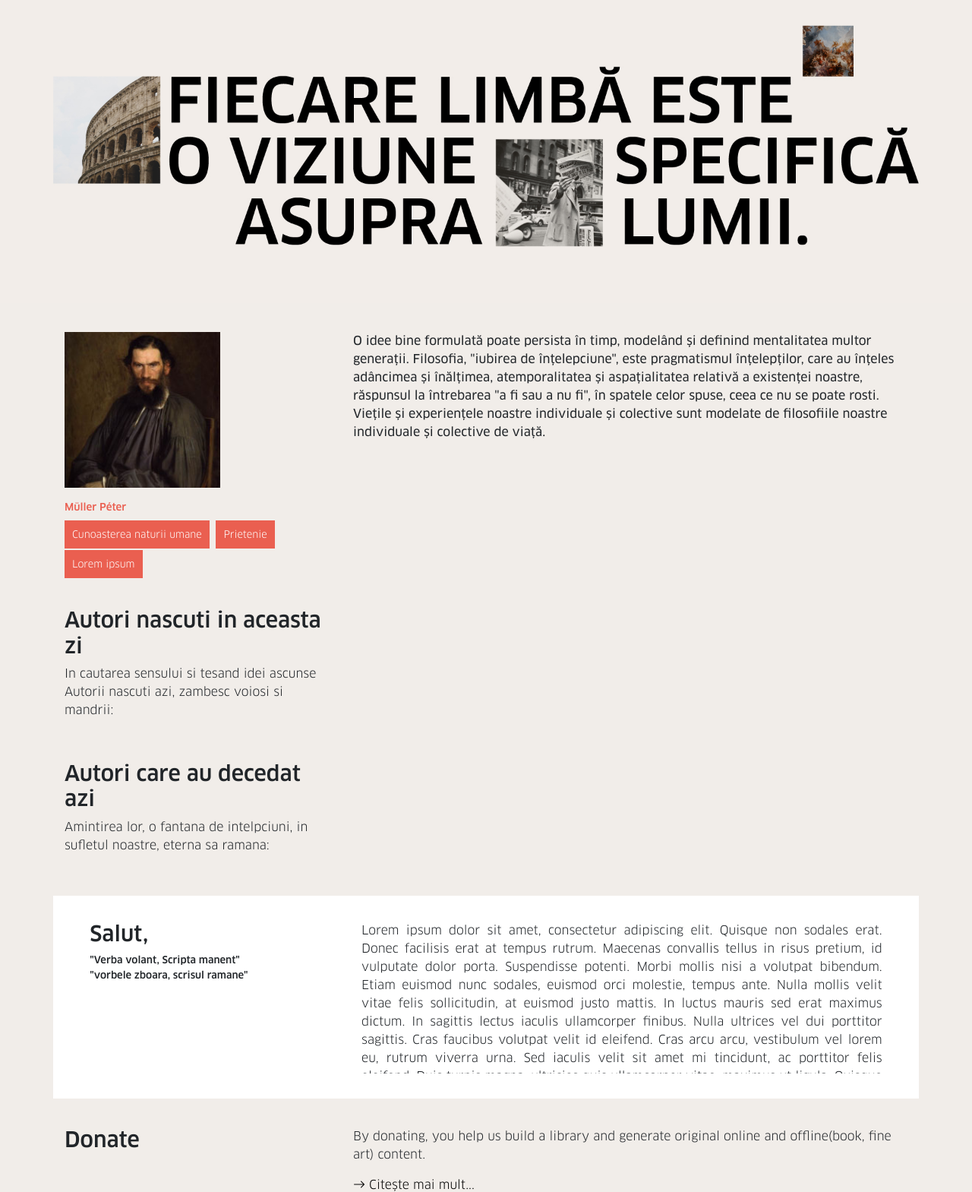
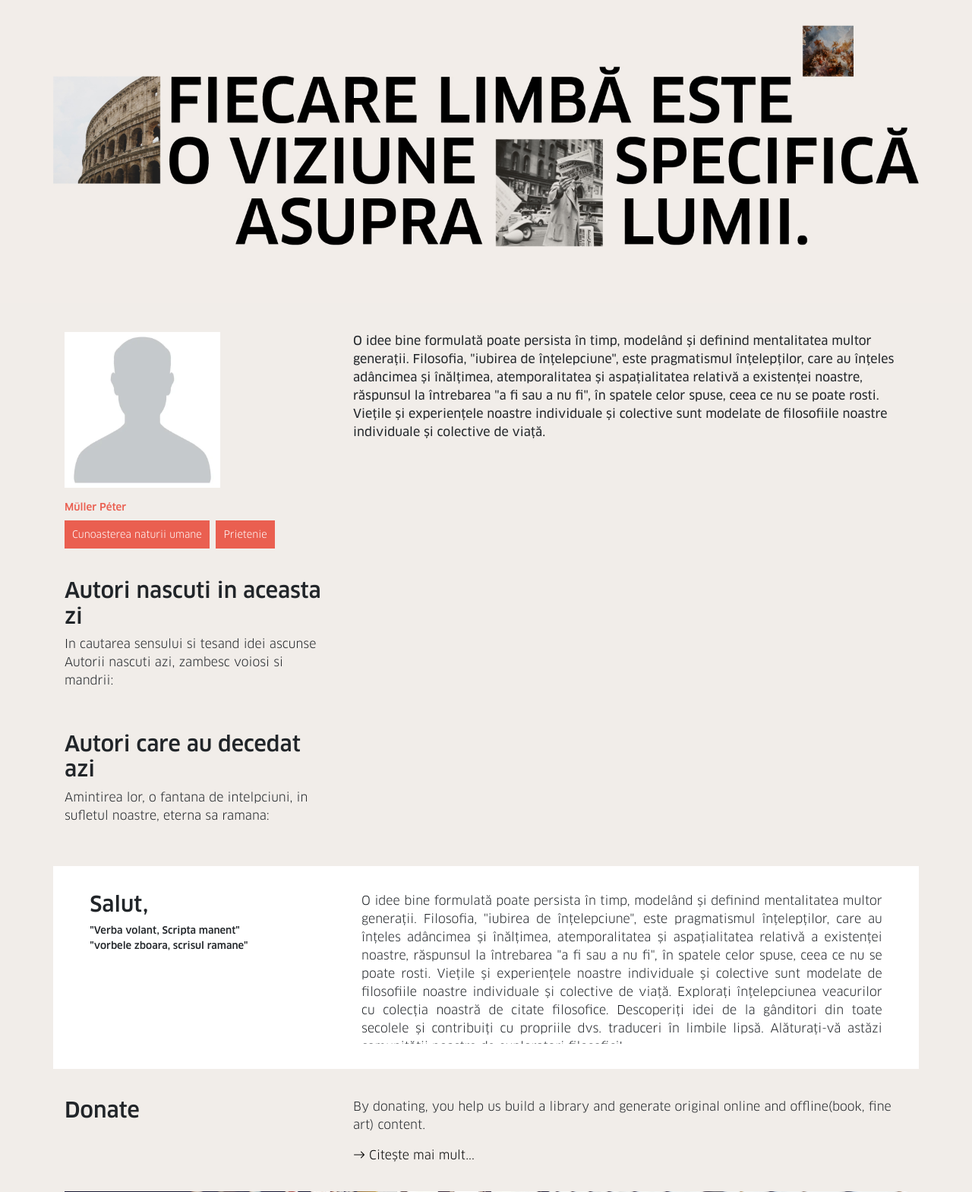
Before and after one commit to mihnea112/banaterra, a PHP site: page / in a window 1280 px wide. Shown: the part 174-1743 px from the top of the page at 76% size. Run offline with PHP 8.4, Linux system fonts and the light colour scheme; a user stored in the database is signed in; data comes from the database, SQL or seed files in the repository.

Commit message:
Bug Fixes - default image added

```diff
--- a/auth.php
+++ b/auth.php
@@ -176,11 +176,12 @@
 								if($row2["active"]==1){
 								echo '<div class="row">
 								<div class="col-md-4 icons">
+								<!-- RELEASE 2
 									<i class="bi bi-share"></i>
 
 									<i class="bi bi-heart"></i>
 
-									<i class="bi bi-music-note-beamed"></i>
+									<i class="bi bi-music-note-beamed"></i> -->
 
 									<button class="btn" onclick="location.href='."'editQuotes.php?type=edit&id=".$row2["id"]."'".'"><i class="bi bi-pencil-square"></i> Edit </button>
 								</div>
--- a/index.php
+++ b/index.php
@@ -127,7 +127,7 @@
 						<div class="attributes">
 							<span class="tag">Cunoasterea naturii umane</span>
 							<span class="tag">Prietenie</span>
-							<span class="tag">Lorem ipsum</span>
+							<!-- <span class="tag">Lorem ipsum</span> -->
 						</div>
 					</div>
 					<div class="col-md-8">
@@ -210,18 +210,10 @@
 					</div>
 					<div class="col-md-8">
 						<div class="scroll">
-							Lorem ipsum dolor sit amet, consectetur adipiscing elit. Quisque non sodales erat. Donec facilisis erat at
-							tempus rutrum. Maecenas convallis tellus in risus pretium, id vulputate dolor porta. Suspendisse potenti.
-							Morbi mollis nisi a volutpat bibendum. Etiam euismod nunc sodales, euismod orci molestie, tempus ante.
-							Nulla mollis velit vitae felis sollicitudin, at euismod justo mattis. In luctus mauris sed erat maximus
-							dictum. In sagittis lectus iaculis ullamcorper finibus. Nulla ultrices vel dui porttitor sagittis. Cras
-							faucibus volutpat velit id eleifend. Cras arcu arcu, vestibulum vel lorem eu, rutrum viverra urna. Sed
-							iaculis velit sit amet mi tincidunt, ac porttitor felis eleifend. Duis turpis magna, ultricies quis
-							ullamcorper vitae, maximus ut ligula. Quisque vel iaculis neque. In a sem suscipit, sollicitudin tellus
-							sed, dictum purus. Nullam molestie erat nec eleifend tempor. Aliquam in dolor a ex accumsan malesuada ut
-							ut quam. Sed pulvinar porttitor auctor. Curabitur mattis nulla id leo consectetur, non eleifend augue
-							ornare. Morbi id neque volutpat, feugiat nunc quis, rhoncus massa. Nunc turpis augue, elementum in viverra
-							nec, hendrerit id orci.
+							O idee bine formulată poate persista în timp, modelând și definind mentalitatea multor generații.
+Filosofia, "iubirea de înțelepciune", este pragmatismul înțelepților, care au înțeles adâncimea și înălțimea, atemporalitatea și aspațialitatea relativă a existenței noastre, răspunsul la întrebarea "a fi sau a nu fi", în spatele celor spuse, ceea ce nu se poate rosti.
+Viețile și experiențele noastre individuale și colective sunt modelate de filosofiile noastre individuale și colective de viață.
+Explorați înțelepciunea veacurilor cu colecția noastră de citate filosofice. Descoperiți idei de la gânditori din toate secolele și contribuiți cu propriile dvs. traduceri în limbile lipsă. Alăturați-vă astăzi comunității noastre de exploratori filosofici!
 						</div>
 					</div>
 				</div>
```
Also changed, not shown: images/test-backup.jpg (added), images/test.jpg.
